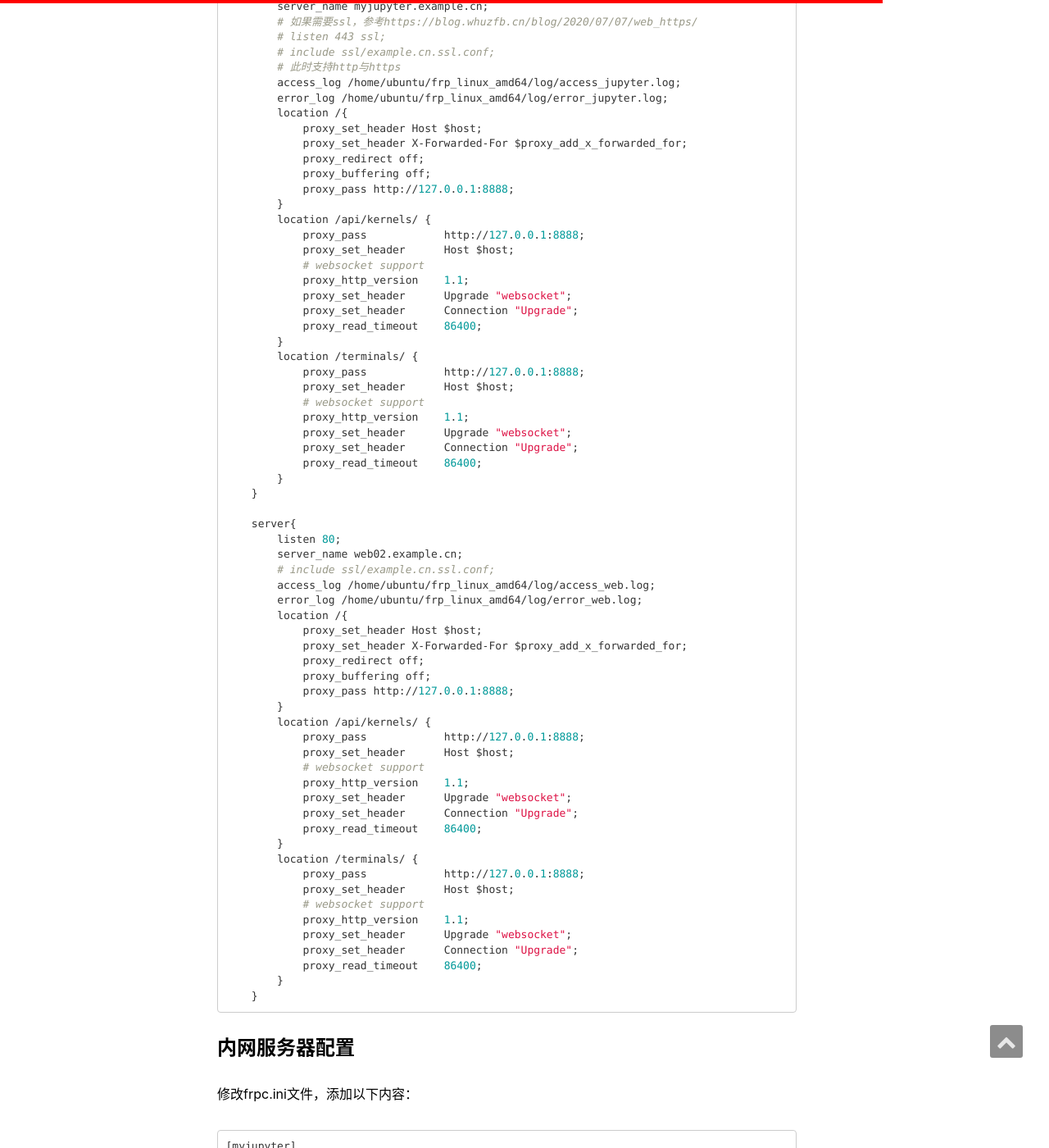
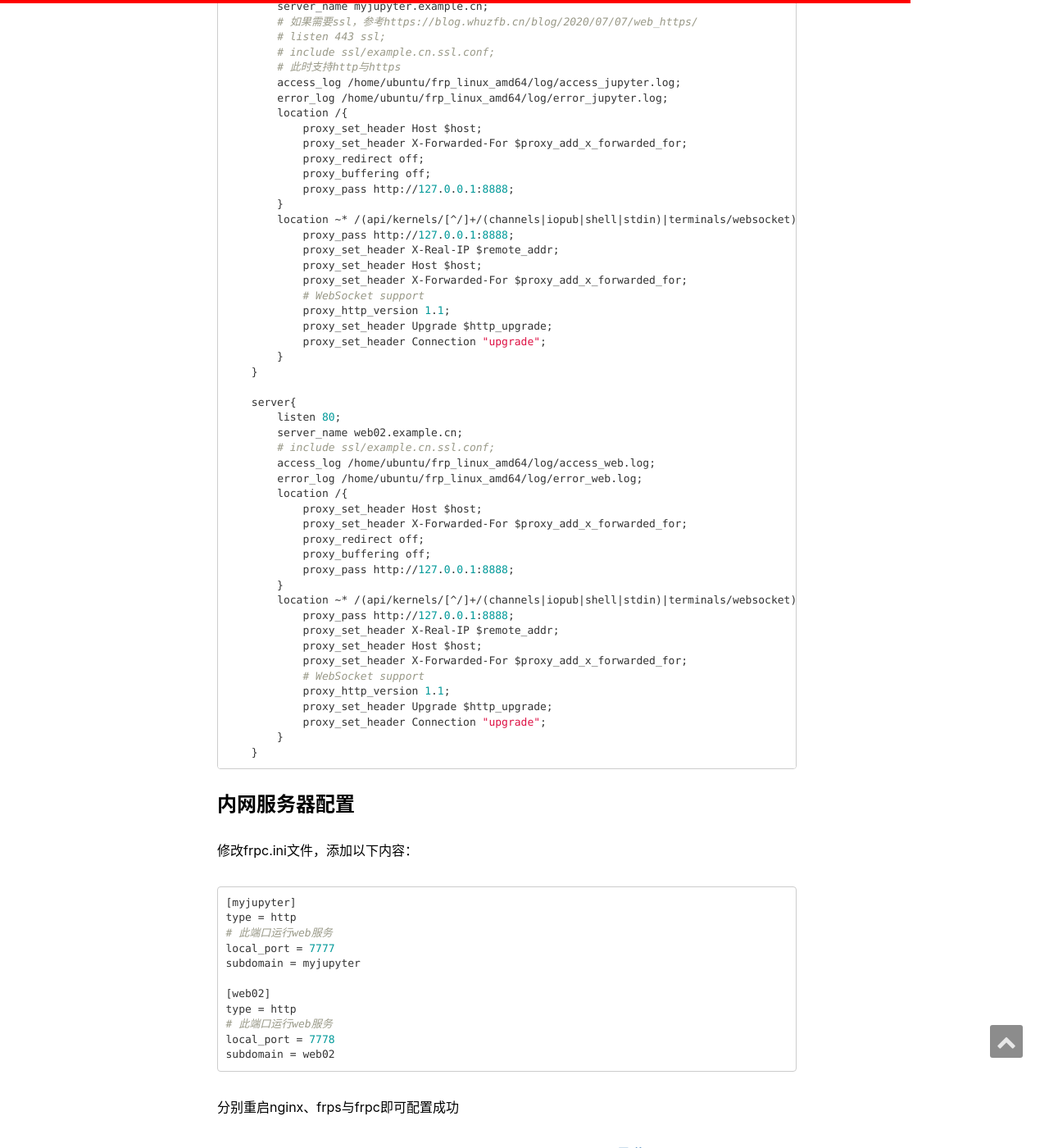
Before and after one commit to zfb132/zfb132.github.com, a Jekyll site: the page built from _posts/2020-07-05-frp_install.md, in a window 1280 px wide and 1400 px high, scrolled down 8215 px. Shown: the whole window at 82% size. Built offline with Jekyll 4.4.1, drawn with Linux system fonts in a browser that asks for light colours; nearby versions of some CDN libraries; comment, search, counter and statistics services are not loaded.

Commit message:
更新内容

````diff
--- a/_posts/2020-07-05-frp_install.md
+++ b/_posts/2020-07-05-frp_install.md
@@ -294,23 +294,15 @@ subdomain = web02
             proxy_buffering off;
             proxy_pass http://127.0.0.1:8888;
         }
-        location /api/kernels/ {
-            proxy_pass            http://127.0.0.1:8888;
-            proxy_set_header      Host $host;
-            # websocket support
-            proxy_http_version    1.1;
-            proxy_set_header      Upgrade "websocket";
-            proxy_set_header      Connection "Upgrade";
-            proxy_read_timeout    86400;
-        }
-        location /terminals/ {
-            proxy_pass            http://127.0.0.1:8888;
-            proxy_set_header      Host $host;
-            # websocket support
-            proxy_http_version    1.1;
-            proxy_set_header      Upgrade "websocket";
-            proxy_set_header      Connection "Upgrade";
-            proxy_read_timeout    86400;
+        location ~* /(api/kernels/[^/]+/(channels|iopub|shell|stdin)|terminals/websocket)/? {
+            proxy_pass http://127.0.0.1:8888;
+            proxy_set_header X-Real-IP $remote_addr;
+            proxy_set_header Host $host;
+            proxy_set_header X-Forwarded-For $proxy_add_x_forwarded_for;
+            # WebSocket support
+            proxy_http_version 1.1;
+            proxy_set_header Upgrade $http_upgrade;
+            proxy_set_header Connection "upgrade";
         }
     }
 
@@ -327,23 +319,15 @@ subdomain = web02
             proxy_buffering off;
             proxy_pass http://127.0.0.1:8888;
         }
-        location /api/kernels/ {
-            proxy_pass            http://127.0.0.1:8888;
-            proxy_set_header      Host $host;
-            # websocket support
-            proxy_http_version    1.1;
-            proxy_set_header      Upgrade "websocket";
-            proxy_set_header      Connection "Upgrade";
-            proxy_read_timeout    86400;
-        }
-        location /terminals/ {
-            proxy_pass            http://127.0.0.1:8888;
-            proxy_set_header      Host $host;
-            # websocket support
-            proxy_http_version    1.1;
-            proxy_set_header      Upgrade "websocket";
-            proxy_set_header      Connection "Upgrade";
-            proxy_read_timeout    86400;
+        location ~* /(api/kernels/[^/]+/(channels|iopub|shell|stdin)|terminals/websocket)/? {
+            proxy_pass http://127.0.0.1:8888;
+            proxy_set_header X-Real-IP $remote_addr;
+            proxy_set_header Host $host;
+            proxy_set_header X-Forwarded-For $proxy_add_x_forwarded_for;
+            # WebSocket support
+            proxy_http_version 1.1;
+            proxy_set_header Upgrade $http_upgrade;
+            proxy_set_header Connection "upgrade";
         }
     }
 ```
````
Also changed, not shown: _posts/2020-07-05-ubuntu_commands.md (+1 -1 lines).
